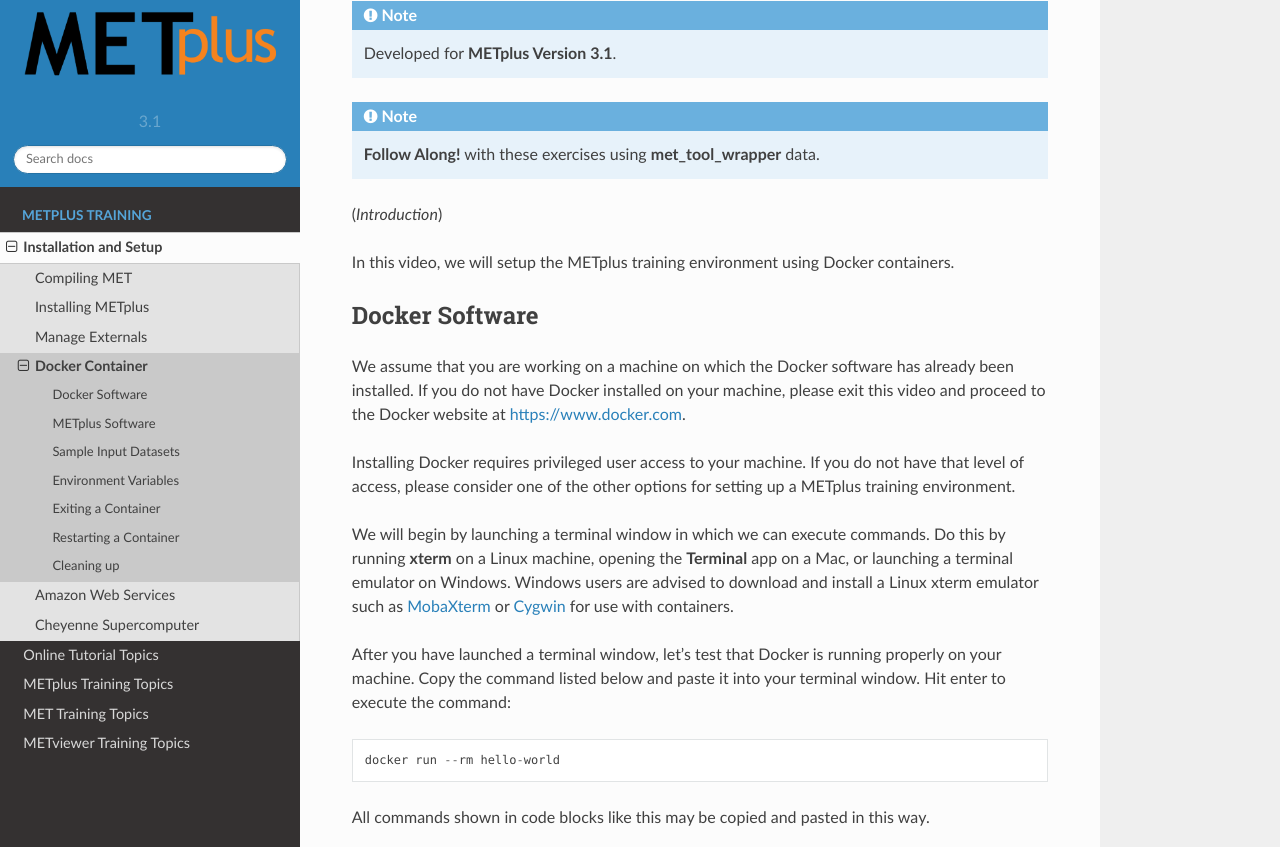
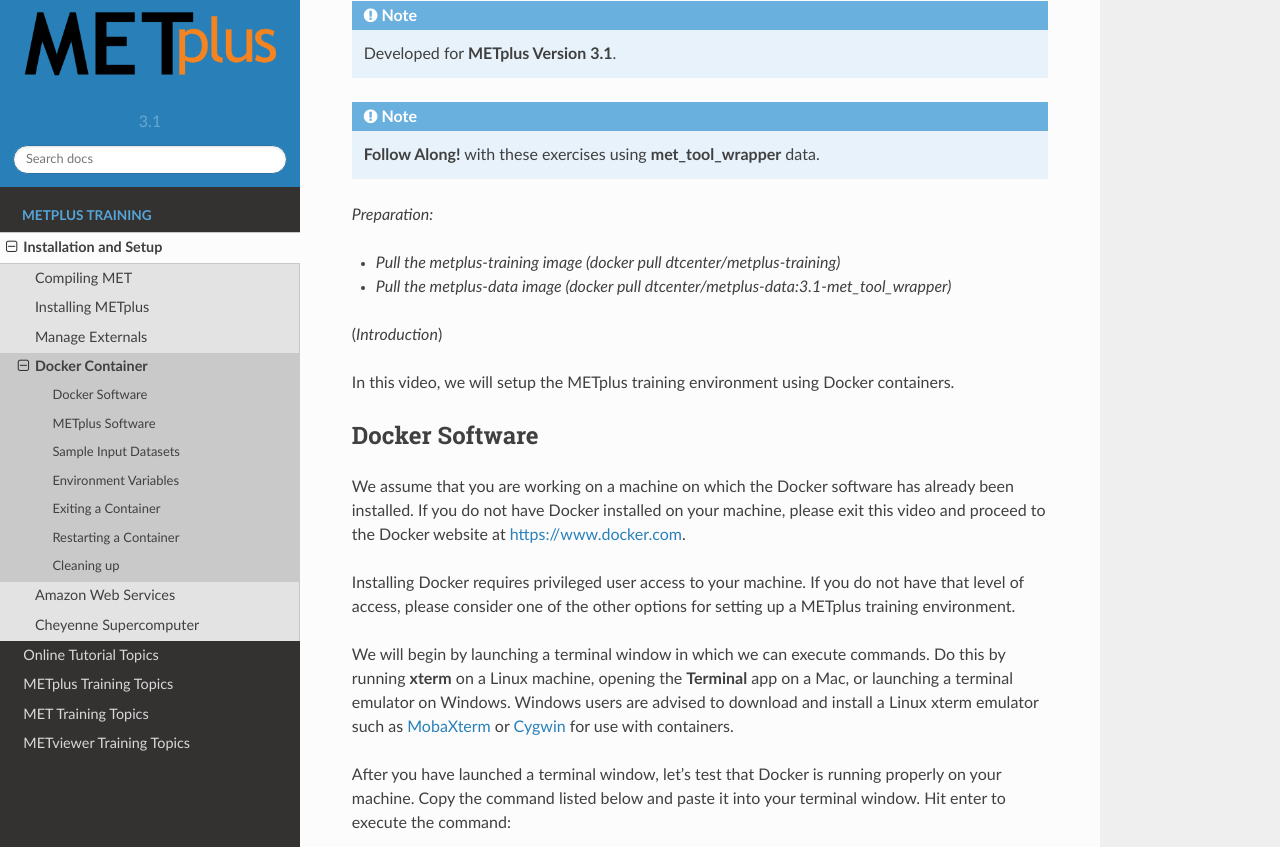
Before and after one commit to dtcenter/METplus-Training, a Sphinx documentation site: the page built from docs/modules/Environment/docker.rst, in a window 1280 px wide and 900 px high, scrolled down 426 px, cut to the strip 53-900 px from the top of the window. Built offline with Sphinx 7.4.7 and the Read the Docs theme 2.0.0, drawn with Linux system fonts in a browser that asks for light colours.

Commit message:
List preparation commands for the docker training.

```diff
--- a/docs/modules/Environment/docker.rst
+++ b/docs/modules/Environment/docker.rst
@@ -14,6 +14,11 @@
 .. note::
 
   **Follow Along!** with these exercises using **met_tool_wrapper** data.
+
+*Preparation:*
+
+* *Pull the metplus-training image (docker pull dtcenter/metplus-training)*
+* *Pull the metplus-data image (docker pull dtcenter/metplus-data:3.1-met_tool_wrapper)*
 
 (*Introduction*)
 
```
